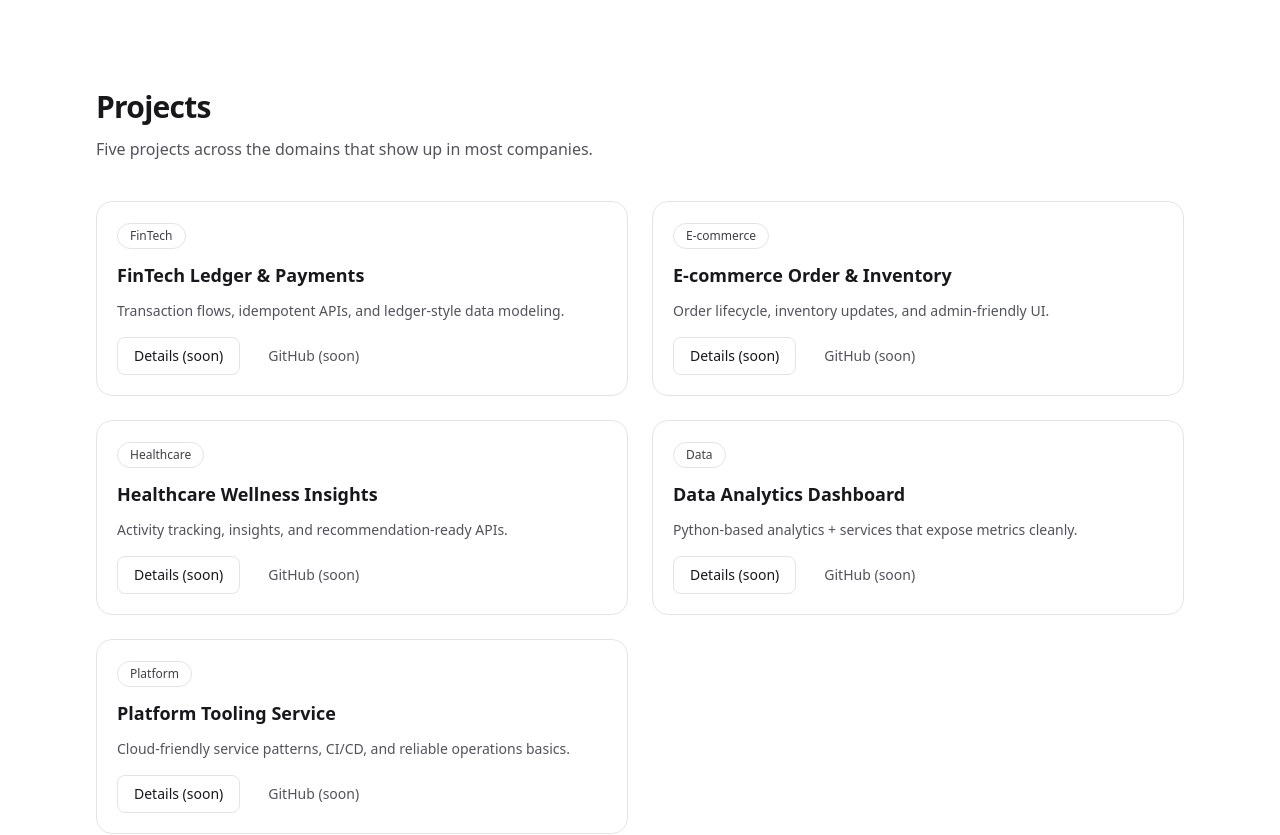
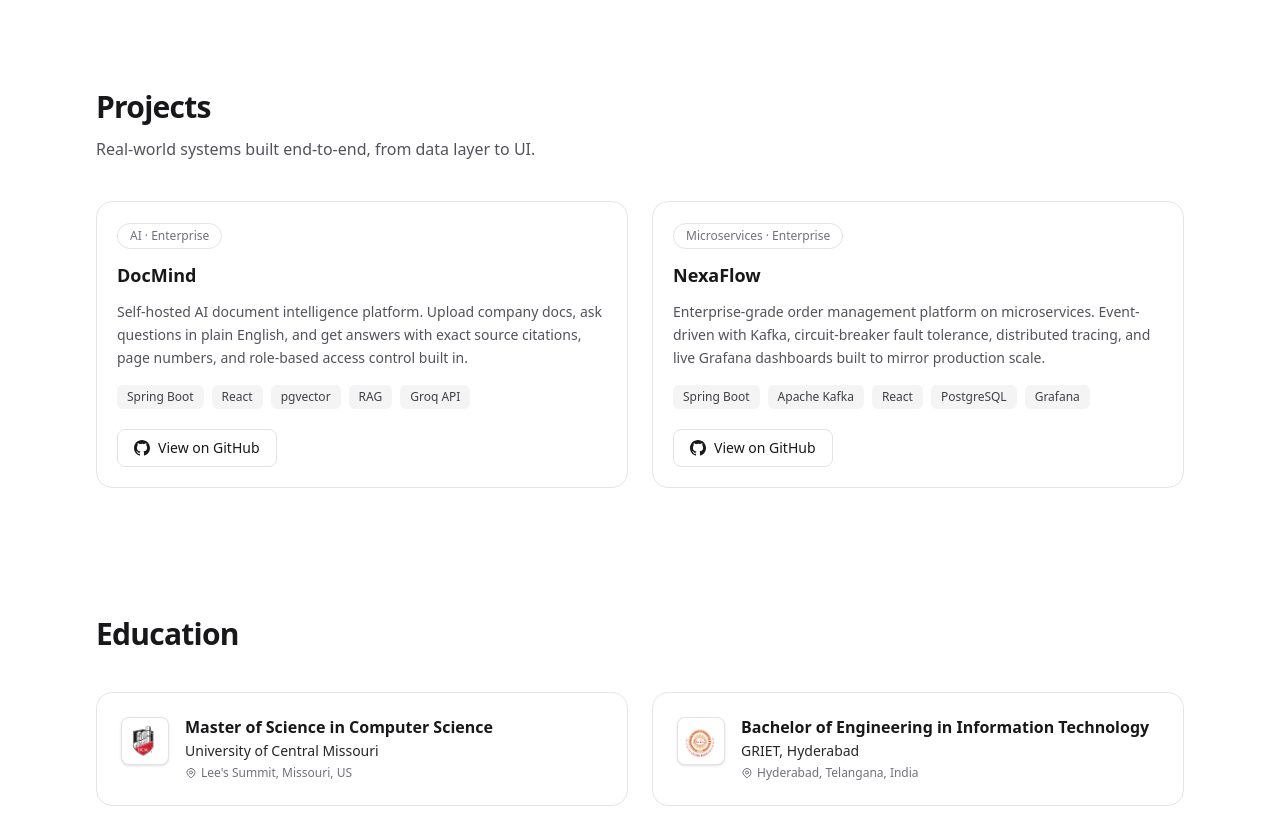
Before and after one commit to maxchalk/spandan-builds, a Next.js app: page / in a window 1280 px wide. Shown: the part 1260-2095 px from the top of the page. Built offline with nearby package versions, Linux system fonts and the light colour scheme.

Commit message:
feat: update projects section with projects and fix navbar

```diff
--- a/src/components/Navbar.tsx
+++ b/src/components/Navbar.tsx
@@ -8,7 +8,6 @@ const navLinks = [
     { href: '#skills', label: 'Skills' },
     { href: '#projects', label: 'Projects' },
     { href: '#education', label: 'Education' },
-    { href: '#contact', label: 'Contact' },
 ];
 
 export default function Navbar() {
@@ -76,7 +75,7 @@ export default function Navbar() {
                         </button>
                     </div>
                 </div>
-            </nav >
+            </nav>
 
             <ContactModal
                 isOpen={isContactOpen}
--- a/src/components/sections/ProjectsSection.tsx
+++ b/src/components/sections/ProjectsSection.tsx
@@ -2,29 +2,20 @@ import Section from '@/components/Section';
 
 const projects = [
     {
-        title: 'FinTech Ledger & Payments',
-        tag: 'FinTech',
-        description: 'Transaction flows, idempotent APIs, and ledger-style data modeling.',
+        title: 'DocMind',
+        tag: 'AI · Enterprise',
+        description:
+            'Self-hosted AI document intelligence platform. Upload company docs, ask questions in plain English, and get answers with exact source citations, page numbers, and role-based access control built in.',
+        skills: ['Spring Boot', 'React', 'pgvector', 'RAG', 'Groq API'],
+        github: 'https://github.com/maxchalk/docmind',
     },
     {
-        title: 'E-commerce Order & Inventory',
-        tag: 'E-commerce',
-        description: 'Order lifecycle, inventory updates, and admin-friendly UI.',
-    },
-    {
-        title: 'Healthcare Wellness Insights',
-        tag: 'Healthcare',
-        description: 'Activity tracking, insights, and recommendation-ready APIs.',
-    },
-    {
-        title: 'Data Analytics Dashboard',
-        tag: 'Data',
-        description: 'Python-based analytics + services that expose metrics cleanly.',
-    },
-    {
-        title: 'Platform Tooling Service',
-        tag: 'Platform',
-        description: 'Cloud-friendly service patterns, CI/CD, and reliable operations basics.',
+        title: 'NexaFlow',
+        tag: 'Microservices · Enterprise',
+        description:
+            'Enterprise-grade order management platform on microservices. Event-driven with Kafka, circuit-breaker fault tolerance, distributed tracing, and live Grafana dashboards built to mirror production scale.',
+        skills: ['Spring Boot', 'Apache Kafka', 'React', 'PostgreSQL', 'Grafana'],
+        github: 'https://github.com/maxchalk/NexaFlow',
     },
 ];
 
@@ -33,16 +24,16 @@ export default function ProjectsSection() {
         <Section
             id="projects"
             title="Projects"
-            subtitle="Five projects across the domains that show up in most companies."
+            subtitle="Real-world systems built end-to-end, from data layer to UI."
         >
             <div className="grid lg:grid-cols-2 gap-6">
                 {projects.map((project) => (
                     <div
                         key={project.title}
-                        className="rounded-2xl border border-zinc-200 dark:border-zinc-800 p-5 bg-white dark:bg-zinc-900 hover:bg-zinc-50 dark:hover:bg-zinc-800/50 transition-colors"
+                        className="flex flex-col rounded-2xl border border-zinc-200 dark:border-zinc-800 p-5 bg-white dark:bg-zinc-900 hover:bg-zinc-50 dark:hover:bg-zinc-800/50 transition-colors"
                     >
                         <div className="mb-3">
-                            <span className="inline-block rounded-full border border-zinc-200 dark:border-zinc-700 bg-white dark:bg-zinc-900 px-3 py-1 text-xs text-zinc-700 dark:text-zinc-300 mb-3">
+                            <span className="inline-block rounded-full border border-zinc-200 dark:border-zinc-700 bg-white dark:bg-zinc-900 px-3 py-1 text-xs text-zinc-500 dark:text-zinc-400 mb-3">
                                 {project.tag}
                             </span>
                             <h3 className="text-lg font-semibold text-zinc-900 dark:text-zinc-100">
@@ -50,17 +41,38 @@ export default function ProjectsSection() {
                             </h3>
                         </div>
 
-                        <p className="text-zinc-600 dark:text-zinc-400 mb-4 text-sm">
+                        <p className="text-zinc-600 dark:text-zinc-400 mb-4 text-sm leading-relaxed">
                             {project.description}
                         </p>
 
-                        <div className="flex gap-3">
-                            <button className="px-4 py-2 text-sm font-medium text-zinc-900 dark:text-zinc-100 bg-white dark:bg-zinc-900 border border-zinc-300 dark:border-zinc-700 rounded-lg hover:bg-zinc-50 dark:hover:bg-zinc-800 transition-colors">
-                                Details (soon)
-                            </button>
-                            <button className="px-4 py-2 text-sm font-medium text-zinc-600 dark:text-zinc-400 hover:text-zinc-900 dark:hover:text-zinc-100 transition-colors">
-                                GitHub (soon)
-                            </button>
+                        <div className="flex flex-wrap gap-2 mb-5">
+                            {project.skills.map((skill) => (
+                                <span
+                                    key={skill}
+                                    className="px-2.5 py-1 rounded-md bg-zinc-100 dark:bg-zinc-800 text-zinc-700 dark:text-zinc-300 text-xs font-medium"
+                                >
+                                    {skill}
+                                </span>
+                            ))}
+                        </div>
+
+                        <div className="mt-auto">
+                            <a
+                                href={project.github}
+                                target="_blank"
+                                rel="noopener noreferrer"
+                                className="inline-flex items-center gap-2 px-4 py-2 text-sm font-medium text-zinc-900 dark:text-zinc-100 bg-white dark:bg-zinc-900 border border-zinc-300 dark:border-zinc-700 rounded-lg hover:bg-zinc-50 dark:hover:bg-zinc-800 transition-colors"
+                            >
+                                <svg
+                                    viewBox="0 0 24 24"
+                                    fill="currentColor"
+                                    className="w-4 h-4"
+                                    aria-hidden="true"
+                                >
+                                    <path d="M12 0C5.37 0 0 5.37 0 12c0 5.3 3.438 9.8 8.205 11.385.6.113.82-.258.82-.577 0-.285-.01-1.04-.015-2.04-3.338.724-4.042-1.61-4.042-1.61-.546-1.387-1.333-1.756-1.333-1.756-1.09-.745.083-.729.083-.729 1.205.084 1.84 1.237 1.84 1.237 1.07 1.834 2.807 1.304 3.492.997.108-.775.418-1.305.762-1.605-2.665-.3-5.466-1.332-5.466-5.93 0-1.31.468-2.381 1.236-3.221-.124-.303-.535-1.524.117-3.176 0 0 1.008-.322 3.3 1.23a11.5 11.5 0 0 1 3.003-.404c1.02.005 2.047.138 3.003.404 2.29-1.552 3.297-1.23 3.297-1.23.653 1.652.242 2.873.118 3.176.77.84 1.235 1.911 1.235 3.221 0 4.61-2.804 5.625-5.476 5.92.43.372.823 1.102.823 2.222 0 1.606-.015 2.898-.015 3.293 0 .322.216.694.825.576C20.565 21.795 24 17.295 24 12c0-6.63-5.37-12-12-12z" />
+                                </svg>
+                                View on GitHub
+                            </a>
                         </div>
                     </div>
                 ))}
```
